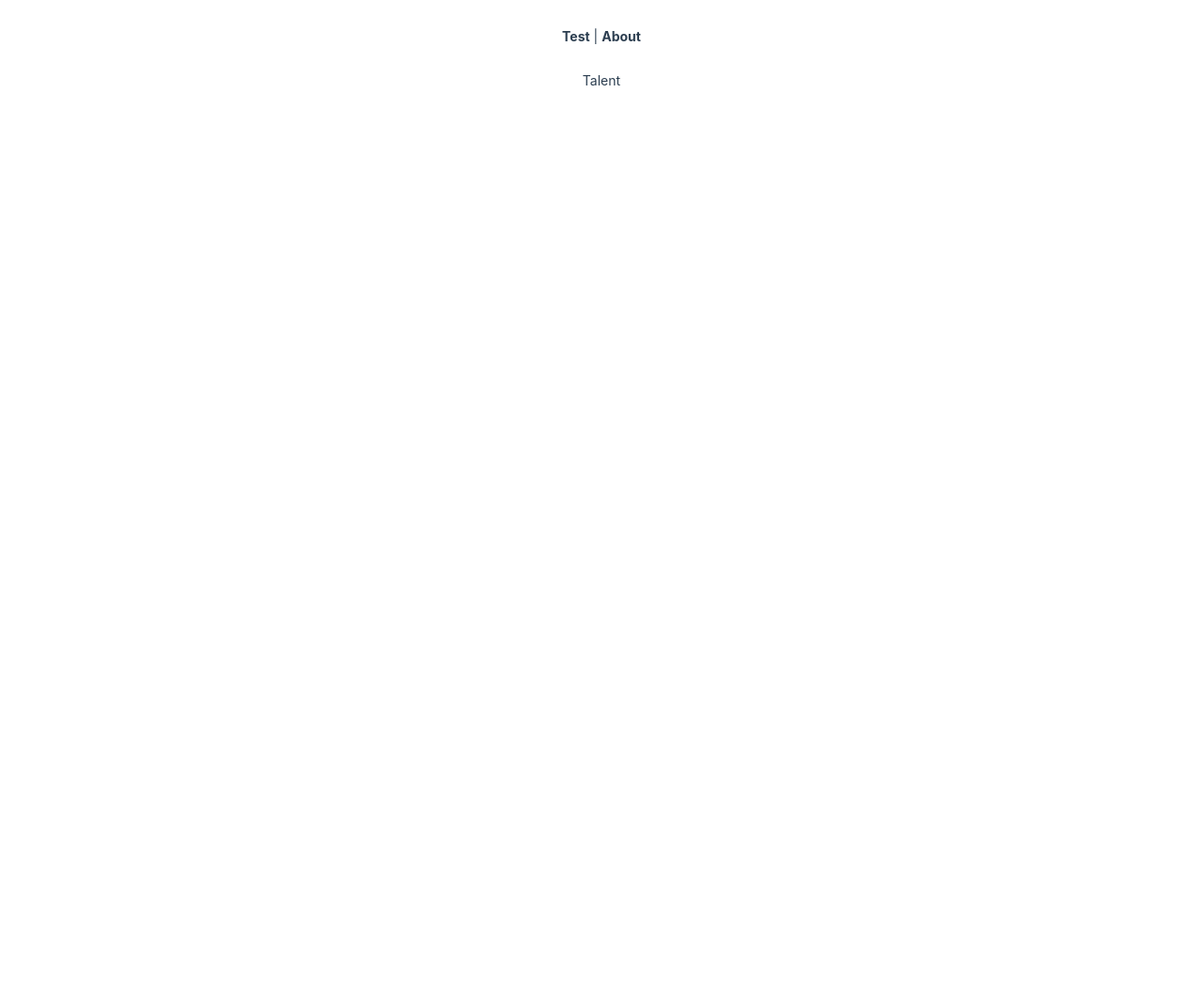
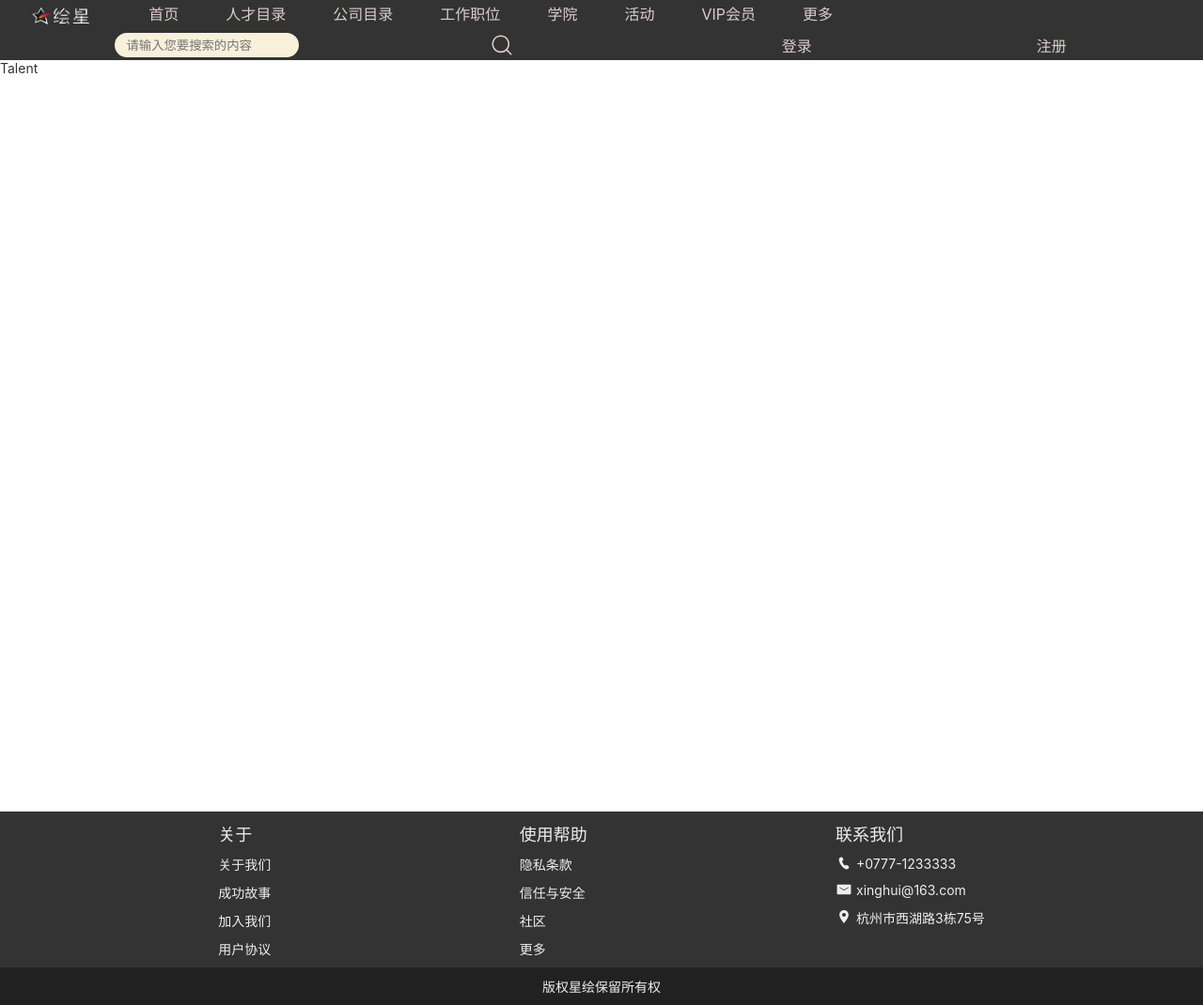
Before and after one commit to Sincebook/starnet, a Vue app: page /#/talent in a window 1280 px wide. Shown: the whole page at 94% size. Before the commit the page ends 800 px from the top, so only its background shows below. Built offline with nearby package versions, Linux system fonts and the light colour scheme.

Commit message:
增加导航栏、底部组件

```diff
--- a/src/App.vue
+++ b/src/App.vue
@@ -1,29 +1,28 @@
 <template>
-  <div id="app">
-    <div id="nav">
-      <router-link to="/">Test</router-link> |
-      <router-link to="/about">About</router-link>
-    </div>
-    <router-view/>
+  <div>
+    <nav-bar></nav-bar>
+    <router-view class="body"></router-view>
+
+    <footer-bar></footer-bar>
   </div>
 </template>
-
-<style lang="less">
-#app {
-  text-align: center;
-  color: #2c3e50;
-}
-
-#nav {
-  padding: 30px;
-
-  a {
-    font-weight: bold;
-    color: #2c3e50;
-
-    &.router-link-exact-active {
-      color: #42b983;
-    }
+<script>
+// @ is an alias to /src
+import NavBar from './components/common/navBar.vue';
+import FooterBar from './components/common/footerBar';
+export default {
+  name: 'XXX',
+  data() {
+    return {};
+  },
+  components: {
+    NavBar,
+    FooterBar
   }
+};
+</script>
+<style lang='less'>
+.body {
+  min-height: 800px;
 }
 </style>
--- /dev/null
+++ b/src/components/common/footerBar.vue
@@ -0,0 +1,111 @@
+<template>
+  <div>
+    <div class="footer-nav">
+      <div class="left">
+        <p class="title">关于</p>
+        <p>关于我们</p>
+        <p>成功故事</p>
+        <p>加入我们</p>
+        <p>用户协议</p>
+      </div>
+      <div class="center">
+        <p class="title">使用帮助</p>
+        <p>隐私条款</p>
+        <p>信任与安全</p>
+        <p>社区</p>
+        <p>更多</p>
+      </div>
+      <div class="right">
+        <p class="title">联系我们</p>
+        <p>
+          <svg class="icon" aria-hidden="true">
+            <use xlink:href="#icon-dianhua"></use>
+          </svg>
+          +0777-1233333
+        </p>
+        <p>
+          <svg class="icon" aria-hidden="true">
+            <use xlink:href="#icon-youjian"></use>
+          </svg>
+          xinghui@163.com
+        </p>
+        <p>
+          <svg class="icon" aria-hidden="true">
+            <use xlink:href="#icon-weizhi"></use>
+          </svg>
+          杭州市西湖路3栋75号
+        </p>
+      </div>
+    </div>
+    <div class="footer-fixed">
+      <p>版权星绘保留所有权</p>
+
+      <!-- <p>
+        <svg class="icon" aria-hidden="true">
+          <use xlink:href="#icon-diqiu_jiantou_earth_arrow"></use>
+        </svg>
+        <svg class="icon" aria-hidden="true">
+          <use xlink:href="#icon-ie"></use>
+        </svg>
+        <svg class="icon" aria-hidden="true">
+          <use xlink:href="#icon-weizhi"></use>
+        </svg>
+        <svg class="icon" aria-hidden="true">
+          <use xlink:href="#icon-weibo"></use>
+        </svg>
+      </p> -->
+    </div>
+  </div>
+</template>
+<script>
+// @ is an alias to /src
+export default {
+  name: 'XXX',
+  data() {
+    return {
+
+    };
+  },
+  components: {
+
+  }
+};
+</script>
+<style lang='less' scoped>
+.footer-nav {
+  padding: 0 100px;
+  background-color: rgb(51, 51, 51);
+  color: #eee;
+  display: flex;
+  justify-content: space-around;
+  p {
+    margin: 10px 0;
+  }
+  .icon {
+    font-size: 18px;
+  }
+  .title {
+    font-size: 18px;
+    font-weight: 500;
+  }
+  .left {
+  }
+  .center {
+  }
+  .right {
+  }
+}
+.footer-fixed {
+  //   padding: 0 50px;
+  background-color: rgb(34, 33, 33);
+  color: #eee;
+  display: flex;
+  justify-content: center;
+  p {
+    margin: 10px 0;
+  }
+  .icon {
+    font-size: 18px;
+  }
+}
+</style>
--- /dev/null
+++ b/src/components/common/navBar.vue
@@ -0,0 +1,121 @@
+<template>
+  <div class="nav">
+    <div class="left">
+      <span><img src="../../assets/images/huixingIcon.png" alt="绘星" class="nav-icon"></span>
+      <router-link to="/home"><span>首页</span></router-link>
+      <router-link to="/talent"><span>人才目录</span></router-link>
+      <router-link to="/company"><span>公司目录</span></router-link>
+      <router-link to="/job"><span>工作职位</span></router-link>
+      <router-link to="/"><span>学院</span></router-link>
+      <router-link to="/"><span>活动</span></router-link>
+      <router-link to="/vip"><span>VIP会员</span></router-link>
+      <router-link to="/"><span>更多</span></router-link>
+    </div>
+    <div class="right">
+        <span  class="search bar1"> <form><input type="search" name="search" placeholder="请输入您要搜索的内容"></form></span>
+      <svg class="icon" aria-hidden="true">
+        <use xlink:href="#icon-search"></use>
+      </svg>
+      <router-link to="/sign"><span class="login">登录</span></router-link>
+      <router-link to="/sign"><span class="register">注册</span></router-link>
+    </div>
+  </div>
+</template>
+<script>
+// @ is an alias to /src
+export default {
+  name: 'NavBar',
+  data () {
+    return {};
+  },
+  components: {}
+};
+</script>
+<style lang='less'>
+a {
+  color:#dcc;
+  text-decoration: none;
+}
+.router-link-active {
+    text-decoration: none;
+}
+.nav{
+    min-height: 64px;
+    display: flex;
+    font-size: 16px;
+    flex-direction: row;
+    flex-wrap: wrap;
+    background-color: rgb(51,51,51);
+    color:#dcc;
+    align-items: center;
+    justify-content: space-between;
+    span:hover{
+        color: #fff;
+        cursor: pointer;
+    }
+    span:active{
+        // background-color: #eee;
+    }
+    .left{
+      flex: 3 0 auto;
+        justify-self: start;
+        span{
+            padding: 0 25px;
+        }
+    }
+    .right{
+      flex: 2 0 auto;
+      min-width: 550px;
+      justify-self: flex-end;
+      display: flex;
+      align-items: center;
+      justify-content: space-around;
+        .icon{
+          line-height: 64px;
+          font-size: 30px;
+          // margin-left: -10px;
+        }
+        .icon:hover{
+          color: #fff;
+          cursor: pointer;
+        }
+        span{
+            padding:0 20px;
+        }
+        .search{
+          padding-right: 0;
+          display: inline-block;
+        }
+        // .bar1 {background: #A3D0C3;}
+        .bar1 input {
+            height: 30px;
+            border: 2px solid rgb(51,51,51);
+            border-radius: 30px;
+            background: #F9F0DA;
+            color: #9E9C9C;
+        }
+         form {
+            position: relative;
+            width: 200px;
+            margin: 0 auto;
+        }
+        input {
+          border: none;
+            outline: none;
+            width: 100%;
+            height: 42px;
+            padding-left: 13px;
+        }
+        .login{
+          margin-left: 5vw;
+        }
+        .register{
+          margin-right: 2vw;
+        }
+    }
+
+}
+.nav-icon{
+    height:31px;
+}
+</style>
--- a/src/views/Home.vue
+++ b/src/views/Home.vue
@@ -1,5 +1,5 @@
 <template>
-  <div class="home"></div>
+  <div class="home">home</div>
 </template>
 
 <script>
```
Also changed, not shown: src/assets/images/huixingIcon.png (added), 1 other file (tests, documents, lock files or other folders).
